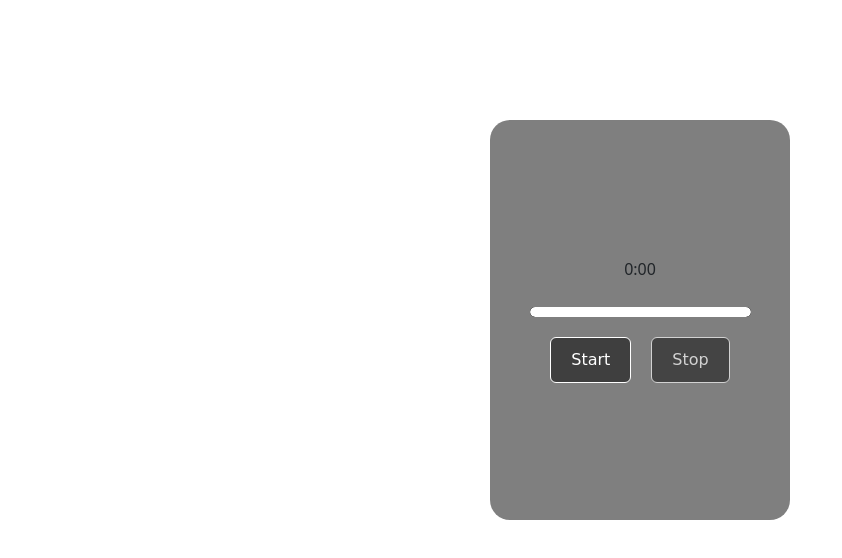
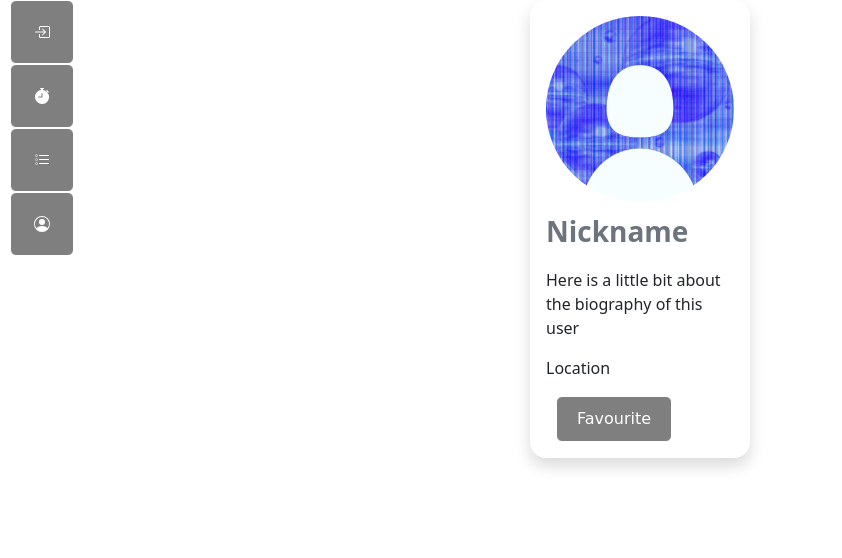
Before and after one commit to AleksandraTremba/WebProject-frontend, a Vue app: page /tasks in a window 1280 px wide. Shown: the top 558 px of the page, without its empty margins (0-842 px from the left). Built offline with nearby package versions, Linux system fonts and the light colour scheme; no server answers.

Commit message:
Added navigation bar, profile page, moved a little bit more code to TS

```diff
--- a/package.json
+++ b/package.json
@@ -11,8 +11,10 @@
     "@vue/cli-plugin-typescript": "^5.0.8",
     "axios": "^1.5.1",
     "bootstrap": "5.3.2",
+    "bootstrap-icons": "^1.11.1",
     "typescript": "^5.2.2",
-    "vue": "^3.3.6"
+    "vue": "^3.3.6",
+    "vue-router": "4"
   },
   "devDependencies": {
     "@vitejs/plugin-vue": "^4.4.0",
--- a/src/App.vue
+++ b/src/App.vue
@@ -1,28 +1,49 @@
 <script setup>
-import LoginForm from './components/LoginForm.vue';
-import RegistrationForm from './components/RegistrationForm.vue';
-import TimerComponent from './components/Timer.vue';
+const router = createRouter({
+	history: createWebHistory(),
+	routes: [
+		{ path: '/:name', component: Login },
+	],
+});
+
+router.addRoute({ path: '/profile', component: Profile });
+router.addRoute({ path: '/login', component: Login });
+router.addRoute({ path: '/register', component: Registration });
+router.addRoute({ path: '/timer', component: Timer });
+router.addRoute({ path: '/tasks', component: Tasks });
 </script>
 
 <template>
     <header>
     </header>
     <main>
-        <div class="mx-auto p-2" style="width: 280px;">
-            <Timer/>
-        </div>
-    </main>
+		<SideNavigationBar />
+		<Profile />
+	</main>
 </template>
 
 <script>
-import Timer from './components/Timer.vue'
+import { createRouter, createWebHistory } from 'vue-router';
+
+import Login from './components/LoginForm.vue';
+import Registration from './components/RegistrationForm.vue';
+import Timer from './components/Timer.vue';
+import Tasks from './components/TaskManager.vue';
+import Profile from './components/Profile.vue';
+import SideNavigationBar from './components/SideNavigationBar.vue';
 
 export default {
   name: 'App',
   components: {
-    Timer, // Register the Timer component here
+	Login,
+	Registration,
+	Timer,
+	Tasks,
+	Profile,
+	SideNavigationBar,
   },
 };
+
 </script>
 
 <style scoped>
--- /dev/null
+++ b/src/components/Profile.vue
@@ -0,0 +1,50 @@
+<script setup lang="ts">
+
+import { ref } from 'vue';
+import { Customer } from '@/models/Customer.ts';
+
+let customer: Customer = new Customer();
+
+function retrieveData() {
+	var promise: Promise<TCustomer> = customer.retrieve();
+	promise.then((result) => {
+		console.log(result);
+	}, (err) => {
+		console.log(err);
+	});
+}
+
+</script>
+
+<template>
+	<div class="container d-flex flex-row justify-content-center">
+		<div class="card border-0 rounded-4 p-3 shadow profile-card">
+			<div class="d-flex flex-column">
+				<div class="customer-picture mb-2">
+					<img src="../../public/profile.jpg" class="img-fluid rounded-circle" />
+				</div>
+				<div class="customer-nickname">
+					<p class="fs-3 fw-bold text-secondary">Nickname</p>
+				</div>
+				<div class="customer-biography">
+					<p>Here is a little bit about the biography of this user</p>
+				</div>
+				<div class="customer-location">
+					<p>Location</p>
+				</div>
+				<div class="">
+					<button class="btn btn-primary">Favourite</button>
+				</div>
+			</div>
+		</div>
+	</div>
+</template>
+
+<style setup>
+.profile-card {
+	max-width: 220px;
+}
+.customer-picture {
+	max-width: 200px;
+}
+</style>
--- /dev/null
+++ b/src/components/SideNavigationBar.vue
@@ -0,0 +1,58 @@
+<script lang="ts">
+	enum Tabs {
+		LOGIN = 'login',
+		TIMER = 'timer',
+		TASKS = 'tasks',
+		PROFILE = 'profile',
+	};
+
+	let currentTab: Tabs = 'login';
+
+	function switchTab(tab: string) {
+		currentTab = tab;
+		console.log(currentTab);
+	}
+</script>
+
+<template>
+	<div class="position-relative">
+		<div class="position-absolute top-0 start-0">
+			<ul class="nav flex-column">
+				<li class="nav-item">
+					<button class="btn btn-primary btn-mw d-flex justify-content-center" @click="switchTab('login')"><a class="nav-link text-white no-decorations" aria-current="page" href="#"><svg xmlns="http://www.w3.org/2000/svg" width="16" height="16" fill="currentColor" class="bi bi-box-arrow-in-right" viewBox="0 0 16 16">
+  <path fill-rule="evenodd" d="M6 3.5a.5.5 0 0 1 .5-.5h8a.5.5 0 0 1 .5.5v9a.5.5 0 0 1-.5.5h-8a.5.5 0 0 1-.5-.5v-2a.5.5 0 0 0-1 0v2A1.5 1.5 0 0 0 6.5 14h8a1.5 1.5 0 0 0 1.5-1.5v-9A1.5 1.5 0 0 0 14.5 2h-8A1.5 1.5 0 0 0 5 3.5v2a.5.5 0 0 0 1 0v-2z"/>
+  <path fill-rule="evenodd" d="M11.854 8.354a.5.5 0 0 0 0-.708l-3-3a.5.5 0 1 0-.708.708L10.293 7.5H1.5a.5.5 0 0 0 0 1h8.793l-2.147 2.146a.5.5 0 0 0 .708.708l3-3z"/>
+</svg></a></button>
+				</li>
+				<li class="nav-item">
+					<button class="btn btn-primary btn-mw d-flex justify-content-center" @click="switchTab('timer')"><a class="nav-link text-white no-decorations" href="#"><svg xmlns="http://www.w3.org/2000/svg" width="16" height="16" fill="currentColor" class="bi bi-stopwatch-fill" viewBox="0 0 16 16">
+  <path d="M6.5 0a.5.5 0 0 0 0 1H7v1.07A7.001 7.001 0 0 0 8 16a7 7 0 0 0 5.29-11.584.531.531 0 0 0 .013-.012l.354-.354.353.354a.5.5 0 1 0 .707-.707l-1.414-1.415a.5.5 0 1 0-.707.707l.354.354-.354.354a.717.717 0 0 0-.012.012A6.973 6.973 0 0 0 9 2.071V1h.5a.5.5 0 0 0 0-1h-3zm2 5.6V9a.5.5 0 0 1-.5.5H4.5a.5.5 0 0 1 0-1h3V5.6a.5.5 0 1 1 1 0z"/>
+</svg></a></button>
+				</li>
+				<li class="nav-item">
+					<button class="btn btn-primary btn-mw d-flex justify-content-center" @click="switchTab('tasks')"><a class="nav-link text-white no-decorations" href="#"><svg xmlns="http://www.w3.org/2000/svg" width="16" height="16" fill="currentColor" class="bi bi-list-task" viewBox="0 0 16 16">
+  <path fill-rule="evenodd" d="M2 2.5a.5.5 0 0 0-.5.5v1a.5.5 0 0 0 .5.5h1a.5.5 0 0 0 .5-.5V3a.5.5 0 0 0-.5-.5H2zM3 3H2v1h1V3z"/>
+  <path d="M5 3.5a.5.5 0 0 1 .5-.5h9a.5.5 0 0 1 0 1h-9a.5.5 0 0 1-.5-.5zM5.5 7a.5.5 0 0 0 0 1h9a.5.5 0 0 0 0-1h-9zm0 4a.5.5 0 0 0 0 1h9a.5.5 0 0 0 0-1h-9z"/>
+  <path fill-rule="evenodd" d="M1.5 7a.5.5 0 0 1 .5-.5h1a.5.5 0 0 1 .5.5v1a.5.5 0 0 1-.5.5H2a.5.5 0 0 1-.5-.5V7zM2 7h1v1H2V7zm0 3.5a.5.5 0 0 0-.5.5v1a.5.5 0 0 0 .5.5h1a.5.5 0 0 0 .5-.5v-1a.5.5 0 0 0-.5-.5H2zm1 .5H2v1h1v-1z"/>
+</svg></a></button>
+				</li>
+				<li class="nav-item">
+					<button class="btn btn-primary btn-mw d-flex justify-content-center" @click="switchTab('profile')"><a class="nav-link text-white no-decorations" href="#"><svg xmlns="http://www.w3.org/2000/svg" width="16" height="16" fill="currentColor" class="bi bi-person-circle" viewBox="0 0 16 16">
+  <path d="M11 6a3 3 0 1 1-6 0 3 3 0 0 1 6 0z"/>
+  <path fill-rule="evenodd" d="M0 8a8 8 0 1 1 16 0A8 8 0 0 1 0 8zm8-7a7 7 0 0 0-5.468 11.37C3.242 11.226 4.805 10 8 10s4.757 1.225 5.468 2.37A7 7 0 0 0 8 1z"/>
+</svg></a></button>
+				</li>
+			</ul>
+		</div>
+	</div>
+</template>
+
+<style>
+.btn-mw {
+	width: 64px;
+	height: 64px;
+}
+.no-decorations {
+	text-decoration: none;
+}
+</style>
--- a/src/main.js
+++ b/src/main.js
@@ -1,4 +1,5 @@
 import 'bootstrap/dist/css/bootstrap.min.css'
+import 'bootstrap-icons/font/bootstrap-icons.min.css'
 import './assets/main.css'
 
 import { createApp } from 'vue'
```
Also changed, not shown: public/profile.jpg (added), src/components/TaskManager.vue (line endings or trailing spaces), 1 other file (tests, documents, lock files or other folders).
